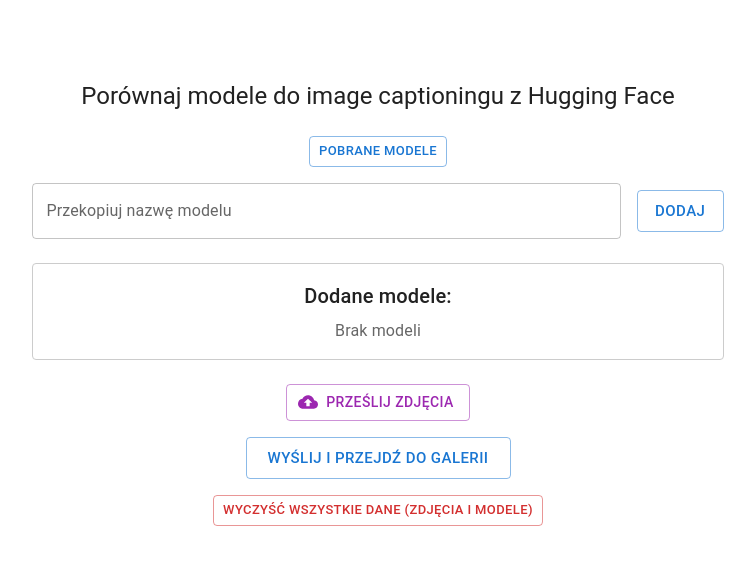
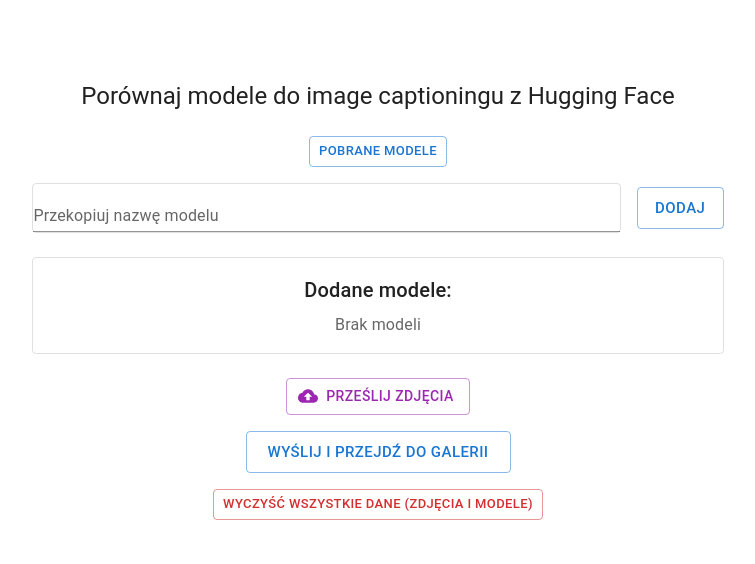
Before and after one commit to arcadio77/image-captioning-comparator, a React (Vite) app in the folder frontend/: page / in a window 1280 px wide. Shown: the top 564 px of the page, without its empty margins (262-1017 px from the left). Built offline with nearby package versions, Linux system fonts and the light colour scheme.

Commit message:
Update App.tsx

```diff
--- a/frontend/src/App.tsx
+++ b/frontend/src/App.tsx
@@ -1,4 +1,4 @@
-import { useState, useEffect } from 'react';
+import { useState, useEffect, useMemo } from 'react';
 import {
     Container,
     TextField,
@@ -13,7 +13,9 @@ import {
     Dialog, DialogTitle, DialogContent, DialogActions,
     ListItemButton,
     CircularProgress as MuiCircularProgress,
+    Grid,
 } from '@mui/material';
+import { useTheme } from '@mui/material/styles';
 import DeleteIcon from '@mui/icons-material/Delete';
 import FileUploader from "./FileUploader.tsx";
 import { useImageData } from './ImageDataContext';
@@ -22,12 +24,13 @@ import { VITE_BASE_URL } from './utils.ts';
 import axios from 'axios';
 
 function App() {
+    const theme = useTheme();
+
     const { addImage, removeImage, images, models, addCaptionToImage, reset, setSelectedModel, addModel, removeModel } = useImageData();
 
     const navigate = useNavigate();
 
     const [inputText, setInputText] = useState('');
-    const [selectedImageNames, setSelectedImageNames] = useState<string[]>([]);
     const [loading, setLoading] = useState(false);
 
     const [openAlertDialog, setOpenAlertDialog] = useState(false);
@@ -38,9 +41,8 @@ function App() {
     const [fetchedModels, setFetchedModels] = useState<string[]>([]);
     const [fetchingModels, setFetchingModels] = useState(false);
 
-    useEffect(() => {
-        setSelectedImageNames(images.map(img => img.file.name));
-    }, [images]);
+    const [modelFilterText, setModelFilterText] = useState('');
+
 
     const showAlertDialog = (title: string, message: string) => {
         setAlertDialogTitle(title);
@@ -61,6 +63,7 @@ function App() {
     const handleCloseModelsDialog = () => {
         setOpenModelsDialog(false);
         setFetchedModels([]);
+        setModelFilterText('');
     };
 
     const handleAddText = () => {
@@ -103,7 +106,7 @@ function App() {
 
     const handleSend = async () => {
         if (images.length === 0 || models.length === 0) {
-            showAlertDialog("Błąd Wysyłki", "Proszę dodać zdjęcia i modele przed wysłaniem!");
+            showAlertDialog("Błąd wysyłania", "Proszę dodać modele i zdjęcia przed wysłaniem!");
             return;
         }
 
@@ -155,6 +158,30 @@ function App() {
         }
     };
 
+    const filteredAndSortedModels = useMemo(() => {
+        const sorted = [...models].sort((a, b) => a.localeCompare(b));
+        if (!modelFilterText) {
+            return sorted;
+        }
+        return sorted.filter(model =>
+            model.toLowerCase().includes(modelFilterText.toLowerCase())
+        );
+    }, [models, modelFilterText]);
+
+    const imageUrls = useMemo(() => {
+        return images.map(image => ({
+            name: image.file.name,
+            size: image.file.size,
+            url: URL.createObjectURL(image.file)
+        }));
+    }, [images]);
+
+    useEffect(() => {
+        return () => {
+            imageUrls.forEach(img => URL.revokeObjectURL(img.url));
+        };
+    }, [imageUrls]);
+
     return (
         <Container
             maxWidth="lg"
@@ -192,7 +219,7 @@ function App() {
             >
                 <TextField
                     label="Przekopiuj nazwę modelu"
-                    variant="outlined"
+                    variant="standard"
                     fullWidth
                     value={inputText}
                     onChange={(e) => setInputText(e.target.value)}
@@ -201,7 +228,8 @@ function App() {
                             handleAddText();
                         }
                     }}
-                    sx={{ mr: 2 }}
+                    sx={{ mr: 2, border: `1px solid ${theme.palette.divider}`,
+                        borderRadius: '4px',}}
                     disabled={loading}
                 />
                 <Button
@@ -217,7 +245,7 @@ function App() {
             <Box
                 sx={{
                     width: { xs: '100%', sm: '80%', md: '70%', lg: '60%' },
-                    border: '1px solid #ccc',
+                    border: `1px solid ${theme.palette.divider}`,
                     borderRadius: '4px',
                     p: 2,
                     mb: 3,
@@ -229,11 +257,26 @@ function App() {
                 <Typography variant="h6" component="h2" gutterBottom sx={{ textAlign: 'center' }}>
                     Dodane modele:
                 </Typography>
-                {models.length === 0 ? (
-                    <Typography color="text.secondary" sx={{ textAlign: 'center' }}>Brak modeli</Typography>
+                {models.length > 0 && (
+                    <TextField
+                        label="Filtruj modele"
+                        variant="outlined"
+                        fullWidth
+                        value={modelFilterText}
+                        onChange={(e) => setModelFilterText(e.target.value)}
+                        sx={{ mb: 2 }}
+                        size="small"
+                        disabled={loading}
+                    />
+                )}
+
+                {filteredAndSortedModels.length === 0 ? (
+                    <Typography color="text.secondary" sx={{ textAlign: 'center' }}>
+                        {models.length === 0 ? "Brak modeli" : "Brak modeli pasujących do filtra"}
+                    </Typography>
                 ) : (
                     <List sx={{ width: '100%' }}>
-                        {models.map((modelName) => (
+                        {filteredAndSortedModels.map((modelName) => (
                             <ListItem
                                 key={modelName}
                                 secondaryAction={
@@ -255,22 +298,35 @@ function App() {
                 label="Prześlij zdjęcia"
                 loading={loading}
             />
-            {selectedImageNames.length > 0 && (
+            {imageUrls.length > 0 && (
                 <Box mt={2} sx={{ width: '100%', textAlign: 'center' }}>
                     <Typography variant="body2" gutterBottom color="text.secondary">
                         Wybrane zdjęcia:
                     </Typography>
-                    <Box display="flex" flexWrap="wrap" gap={1} justifyContent="center">
-                        {images.map((img) => (
-                            <Chip
-                                key={img.file.name + img.file.size}
-                                label={img.file.name}
-                                size="small"
-                                onDelete={() => removeImage(img.file)}
-                                disabled={loading}
-                            />
+                    <Grid container spacing={1} justifyContent="center">
+                        {imageUrls.map((img) => (
+                            <Grid item key={img.name + img.size} {...({ component: "div" } as any)}>
+                                <Chip
+                                    label={img.name}
+                                    size="small"
+                                    onDelete={() => removeImage(
+                                        images.find(
+                                            originalImg => originalImg.file.name === img.name && originalImg.file.size === img.size
+                                        )?.file || new File([], '')
+                                    )}
+                                    disabled={loading}
+                                    avatar={
+                                        <img
+                                            src={img.url}
+                                            alt={img.name}
+                                            style={{ width: 64, height: 64, borderRadius: '50%', objectFit: 'cover', padding:4 }}
+                                        />
+                                    }
+                                    sx={{ height: 'auto', '& .MuiChip-label': { py: 0.5 }, '& .MuiChip-avatar': { width: 28, height: 28 } }}
+                                />
+                            </Grid>
                         ))}
-                    </Box>
+                    </Grid>
                 </Box>
             )}
             {loading ? (
```
